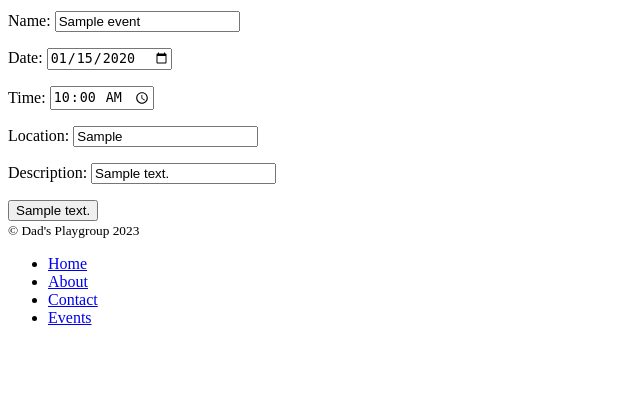
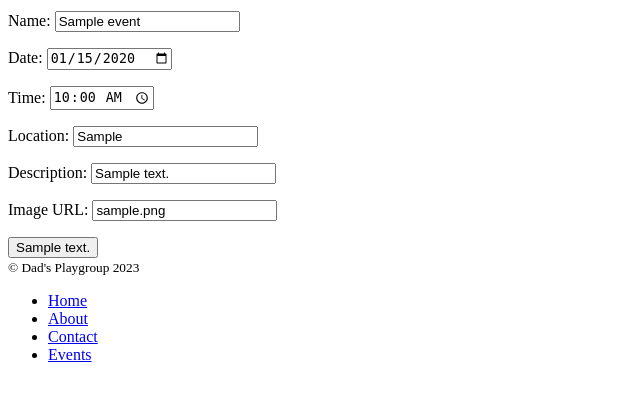
Before and after one commit to foadbotan/dads-playgroup, a Flask app: template templates/forms/event.html.jinja in a window 1280 px wide. Shown: the part 234-635 px from the top of the page, without its empty margins (0-640 px from the left). Run offline with Flask 3, Linux system fonts and the light colour scheme; tables that the repository leaves empty hold one stand-in row (values such as "Sample post"); the template is opened without the code that fills it: values that come from a table or form of the project are taken from there, most other values are stand-ins (such as "Sample title", 1, 10 or a date in 2020); some libraries are stand-ins or nearby versions.

Commit message:
Require image_url in event creation

```diff
--- a/templates/forms/event.html.jinja
+++ b/templates/forms/event.html.jinja
@@ -26,6 +26,10 @@
             <label for="description">Description:</label>
             <input type="text" value="{{ event.description }}" id="description" name="description" required>
         </p>
+        <p>
+            <label for="image_url">Image URL:</label>
+            <input type="text" value="{{ event.image_url }}" id="image_url" name="image_url" required>
+        </p>
         <button type="submit">{{ button_text }}</button>
     </form>
 {% endblock %}
```
